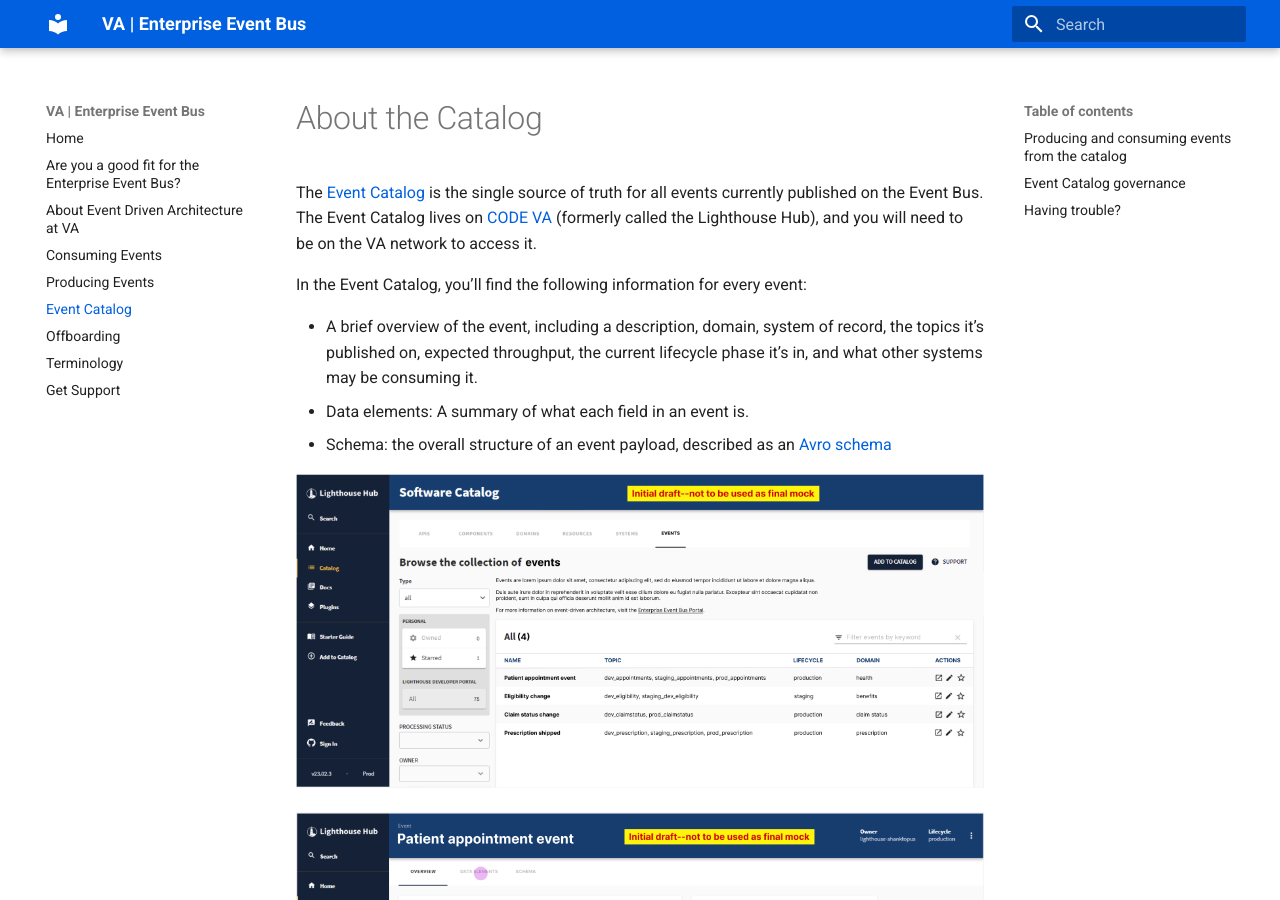
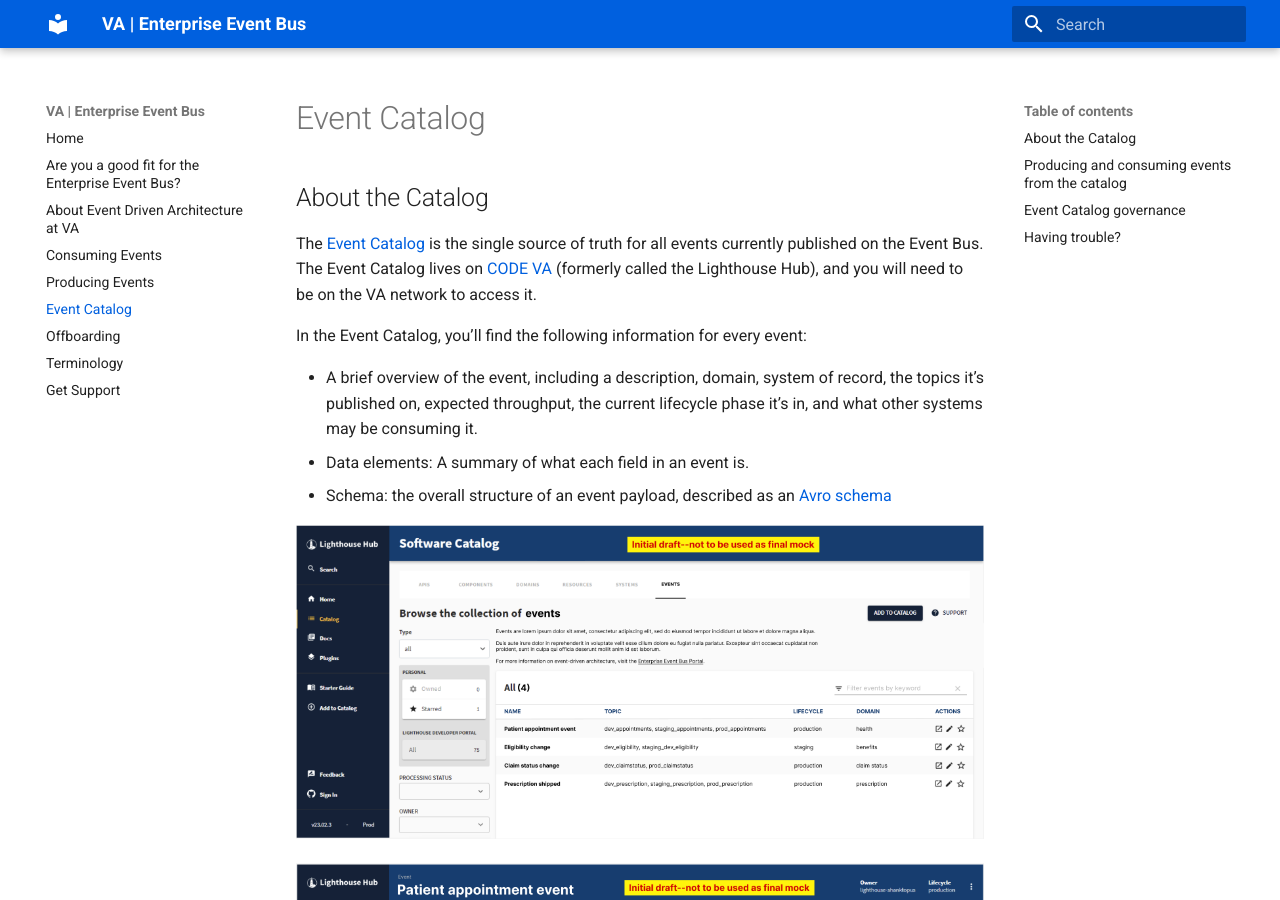
Before and after one commit to department-of-veterans-affairs/ves-event-bus-developer-portal, an MkDocs documentation site: the page built from docs/use-events.md, in a window 1280 px wide and 900 px high. Built offline with MkDocs 1.6.1 and Material for MkDocs 9.7.7, drawn with Linux system fonts in a browser that asks for light colours.

Commit message:
updating headers

```diff
--- a/docs/use-events.md
+++ b/docs/use-events.md
@@ -1,7 +1,10 @@
 ---
 title: Event Catalog
 ---
-# About the Catalog
+
+# Event Catalog
+
+## About the Catalog
 
 The [Event Catalog](https://hub.lighthouse.va.gov) is the single source of truth for all events currently published on the Event Bus. The Event Catalog lives on [CODE VA](https://hub.lighthouse.va.gov) (formerly called the Lighthouse Hub), and you will need to be on the VA network to access it.
 
```
